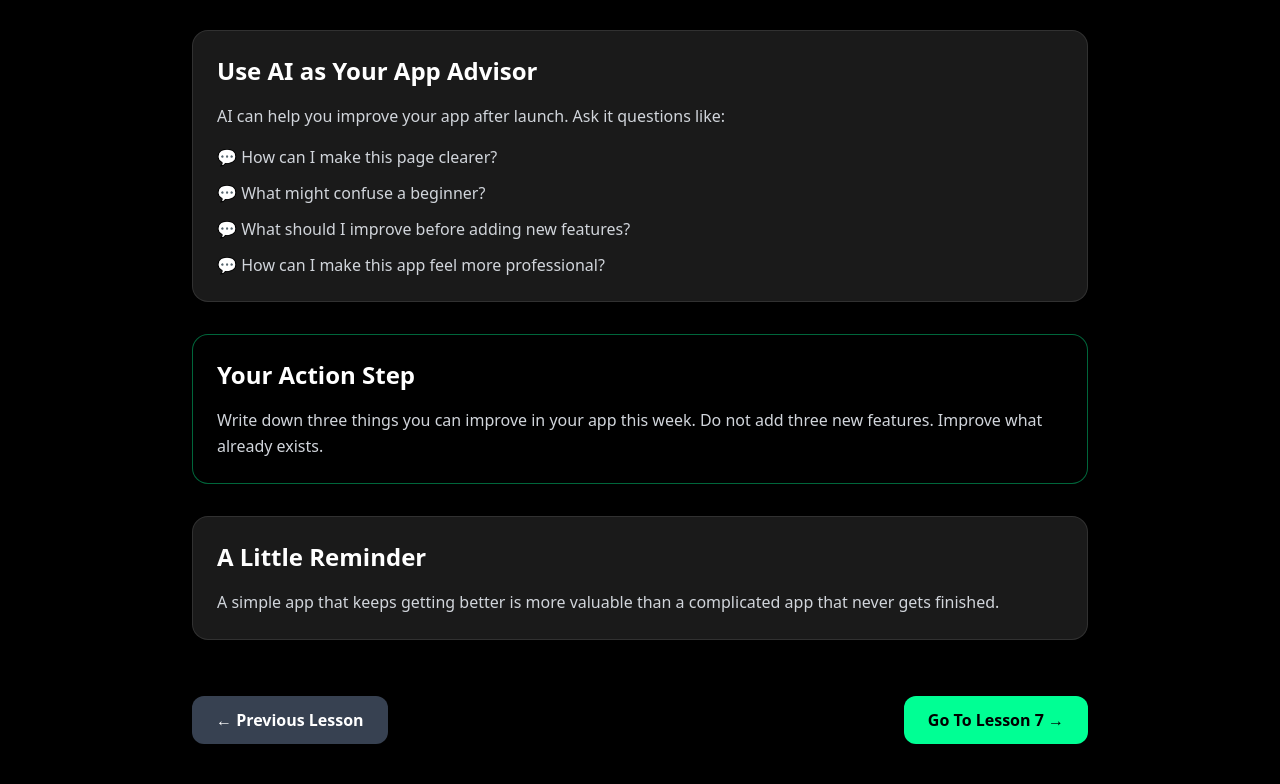
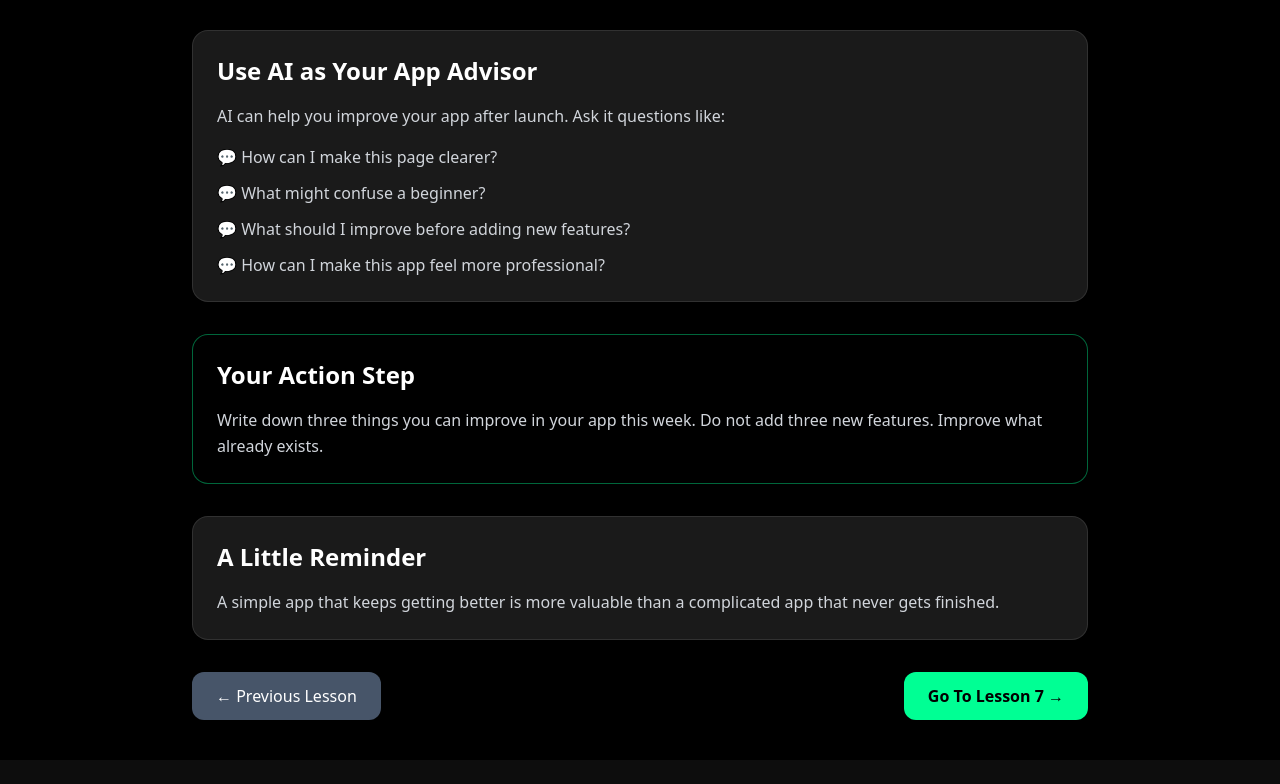
Before and after one commit to myapptly/apptly-website, a Next.js app: page /lesson-6 in a window 1280 px wide. Shown: the part 1916-2700 px from the top of the page. After the commit the page ends 2676 px from the top, so only its background shows below. Built offline with nearby package versions, Linux system fonts and the light colour scheme.

Commit message:
Update page

```diff
--- a/app/lesson-6/page.tsx
+++ b/app/lesson-6/page.tsx
@@ -110,22 +110,22 @@ export default function Lesson6() {
           </p>
         </div>
 
-        <div className="flex flex-wrap justify-between gap-4 pt-6">
+        <div className="flex justify-between items-center mt-10">
   <a
     href="/lesson-5"
-            className="bg-gray-700 px-6 py-3 rounded-xl font-semibold hover:bg-gray-600 transition"
+    className="px-6 py-3 rounded-xl bg-slate-600 hover:bg-slate-500 transition"
   >
     ← Previous Lesson
   </a>
 
   <a
     href="/lesson-7"
-            className="bg-[#00FF94] text-black px-6 py-3 rounded-xl font-bold hover:opacity-90 transition"
+    className="px-6 py-3 rounded-xl bg-[#00FF94] text-black font-semibold hover:opacity-90 transition"
   >
-
     Go To Lesson 7 →
   </a>
 </div>
+
       </section>
     </main>
   );
```
Lines whose indentation alone changed are shown as unchanged.
